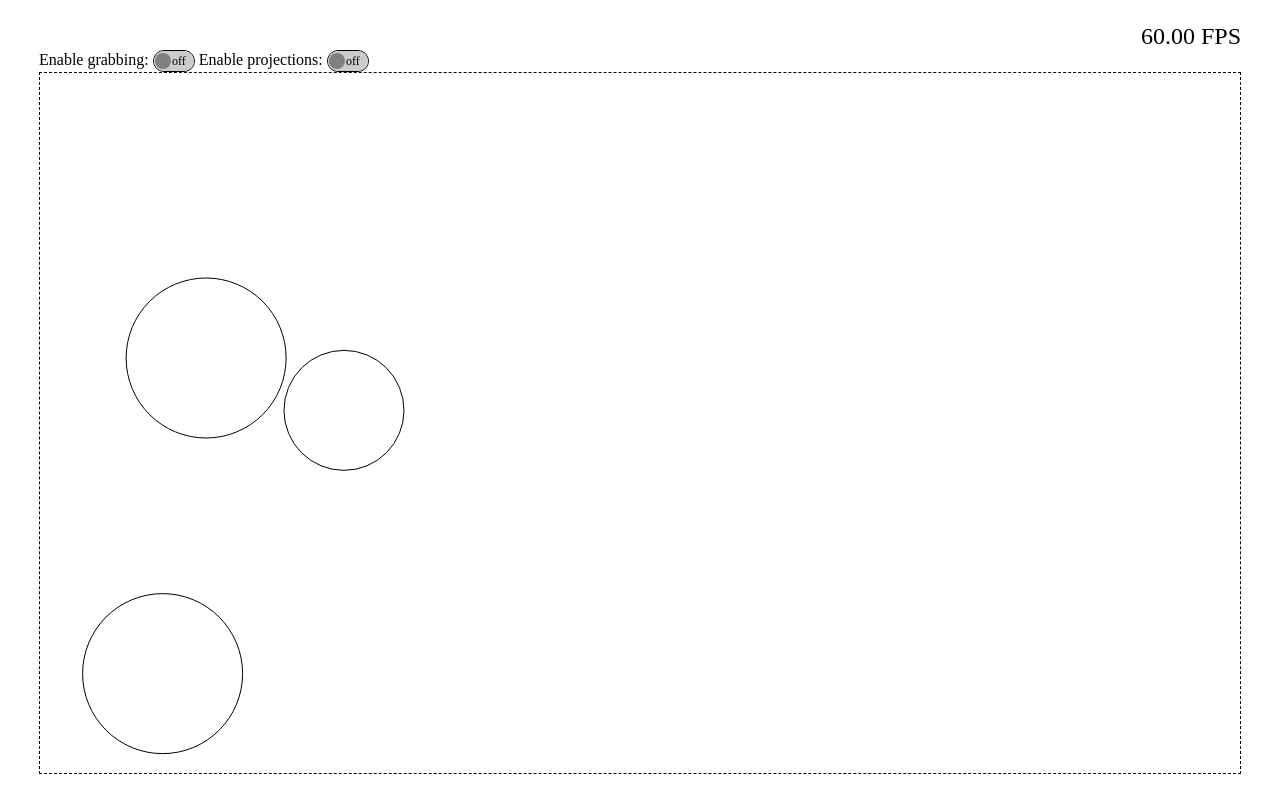
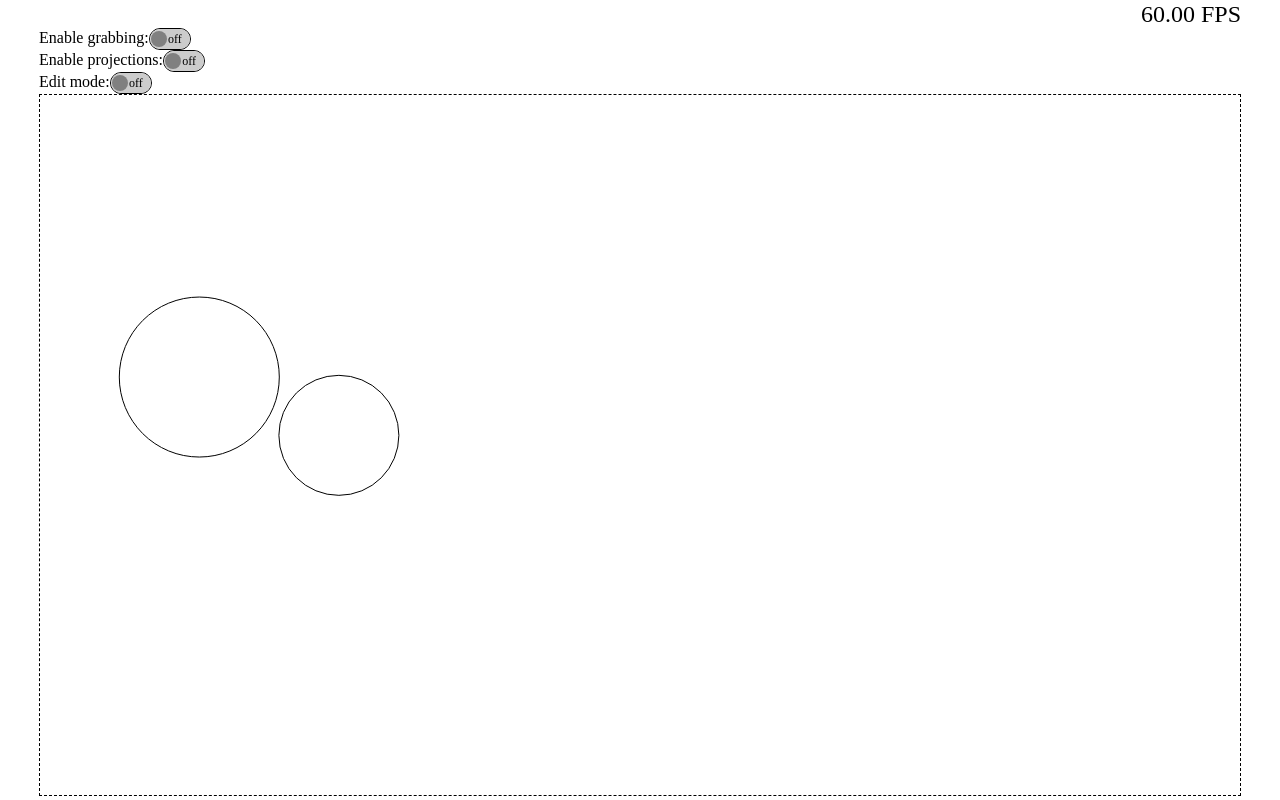
Before and after one commit to RaLLy08/balls-simulations, a plain HTML site: page index.html in a window 1280 px wide. Drawn offline with Linux system fonts and the light colour scheme.

Commit message:
edit mode

```diff
--- a/index.html
+++ b/index.html
@@ -7,15 +7,16 @@
     <title>Document</title>
     <link rel="stylesheet" href="style.css">
     <script type="text/javascript" src="./src/consts.js"></script>
-    <script type="text/javascript" src="./src/Ball.js"></script>
+    <script type="text/javascript" src="./src/Balls.js"></script>
     <script type="text/javascript" src="./src/view/Canvas.js"></script>
     <script type="text/javascript" src="./src/view/Field.js"></script>
     <script type="text/javascript" src="./src/view/FPSDisplay.js"></script>
     <script type="text/javascript" src="./src/view/OptionsPanel.js"></script>
+    <script type="text/javascript" src="./src/view/EditModePanel.js"></script>
     <script type="text/javascript" src="./src/view/UserEvents.js"></script>
     <script type="text/javascript" src="./src/view/utils.js"></script>
+    <script type="text/javascript" src="./src/FrameRates.js"></script>
     <script type="text/javascript" src="./src/Game.js"></script>
-    <!-- <script type="text/javascript" src="./src/DeviceControl.js"></script> -->
     <script type="text/javascript" defer src="./index.js"></script>
 </head>
 <body>
@@ -25,17 +26,11 @@
                 <span id="fps"></span>
                 FPS
             </div>
+
             <div class="wrapper__options-panel" id="options-panel">
-                <span> Enable grabbing: </span>
-                <label class="switch">
-                    <input type="checkbox" id="grabbing-checkbox">
-                    <span class="slider"></span>
-                </label>
-                <span> Enable projections: </span>
-                <label class="switch">
-                    <input type="checkbox" id="projections-checkbox">
-                    <span class="slider"></span>
-                </label>
+            </div>
+
+            <div class="wrapper__editMode-panel" id="editMode-panel">
             </div>
             <canvas width="0" height="0" id="canvas"></canvas>
         </div>
--- a/index.js
+++ b/index.js
@@ -1,6 +1,6 @@
 const startApp = () => {
     // new DeviceControl(view);
     new Game();
-}
+};
 
 startApp();
--- a/src/Ball.js
+++ /dev/null
@@ -1,22 +0,0 @@
-const Ball = (function() {
-    return class Ball {
-        /**
-         *
-         * @param {{width?: number, height?: string, r?: string, x?: string, y?: string,}=} options
-         */
-        constructor(options = {}) {
-            this.width = options.width || 10;
-            this.height = options.height || 10;
-            this.r = options.r || 1;
-            this.x = options.x || 1;
-            this.y = options.y || 1;
-            this.vx = options.vx || 0;
-            this.vy = options.vy || 0;
-            this.mass = options.mass || 0;
-            this.id = options.id;
-            this.restitution = options.restitution;
-            // this.patterns = options.patterns;
-        }
-
-    }
-})()
--- /dev/null
+++ b/src/Balls.js
@@ -0,0 +1,82 @@
+const Balls = (function() {
+    const getId = (() => {
+        function* inc() {
+            let i = 0;
+            for (;;) yield i++;
+        }
+
+        const gen = inc();
+
+        return () => gen.next().value;
+    })()
+
+    const getRandomValue = (min, max) => Math.trunc((Math.random() * (max - min + 1)) + min);
+    const getRandomColor = () => "#" + Math.floor(Math.random()*16777215).toString(16);
+    const getRandomSign = () => Math.sign(Math.random() - 0.5);
+
+    class Ball {
+        constructor(options = {}) {
+            this.width = options.width || 10;
+            this.height = options.height || 10;
+            this.r = options.r || 1;
+            this.x = options.x || 1;
+            this.y = options.y || 1;
+            this.vx = options.vx || 0;
+            this.vy = options.vy || 0;
+            this.mass = options.mass || 1;
+            this.color = options.color || 'transparent';
+            this.id = getId();
+            this.restitution = options.restitution;
+        }
+    }
+
+    return class Balls {
+        #balls = [];
+        grabbedId = null;
+
+        addBall = (options) => void this.#balls.push(new Ball(options));
+        /**
+         *
+         * @returns {[Ball]}
+         */
+        addRandomBall = (x, y) =>
+        void this.addBall({
+            x,
+            y,
+            r: getRandomValue(6, 80),
+            color: getRandomColor(),
+            vx: getRandomSign() * getRandomValue(0, 7),
+            vy: getRandomSign() * getRandomValue(0, 7),
+            mass: getRandomValue(1, 5)
+        })
+
+
+
+        getBalls = () => this.#balls;
+        getTotalMass = () => {
+            let totalMass = 0;
+
+            for (const ball of this.#balls) {
+                totalMass += ball.mass;
+            }
+            return totalMass;
+        }
+        getTotalSpeed = () => {
+            let totalSpeed = 0;
+
+            for (const ball of this.#balls) {
+                totalSpeed += Math.hypot(ball.vx, ball.vy);
+            }
+            return totalSpeed;
+        }
+
+        getTotalEnergy = () => {
+            let totalEnergy = 0;
+
+            for (const ball of this.#balls) {
+                totalEnergy += (ball.mass * ( (Math.hypot(ball.vx, ball.vy))**2 ) ) / 2;
+            }
+            return totalEnergy;
+        }
+    }
+})();
--- a/src/DeviceControl.js
+++ /dev/null
@@ -1,5 +0,0 @@
-class DeviceControl {
-    constructor(view) {
-        console.log(view);
-    }
-}
--- /dev/null
+++ b/src/FrameRates.js
@@ -0,0 +1,70 @@
+const FrameRates = (function () {
+    return class FrameRates {
+        #prevFrame;
+        #currentFrame;
+        #callFns = [];
+        /**
+         * frame delay, default browser requestAnimationFrame ~ 60 fps (depending on your OS settings)
+         */
+        #frameDelay = 'browser';
+        /**
+         * callFns - which will be called every frame
+         */
+        constructor(callFns) {
+            this.#callFns = callFns;
+            this.isStarted = false;
+        }
+
+        #callFrame = () => {
+            if (!this.isStarted) return;
+
+            this.#timeBetweenCalls();
+            for (const fn of this.#callFns) fn();
+
+            if (this.#frameDelay === 'browser') return window.requestAnimationFrame(this.#callFrame);
+
+            setTimeout(this.#callFrame, this.#frameDelay);
+        }
+
+        #timeBetweenCalls = () => {
+            const newFrame = performance.now();
+            this.#currentFrame = newFrame - this.#prevFrame;
+
+            this.#prevFrame = newFrame;
+        }
+
+
+        setFps = (fps) => {
+            this.#frameDelay = 1000 / fps;
+        }
+
+        /**
+         * default browser requestAnimationFrame ~ 60 fps
+         */
+        setFpsByDefault = () => {
+            this.#frameDelay = 'browser'
+        }
+
+        /**
+         * start frame calling
+         */
+        start = () => {
+            this.isStarted = true
+            this.#callFrame();
+        }
+        /**
+         * stop frame calling
+         */
+        stop = () => {
+            this.isStarted = false;
+        }
+        /**
+         * get fps
+         */
+        getFPS = () => {
+            if (!this.#currentFrame) return  Number.MAX_SAFE_INTEGER;
+
+            return 1000 / this.#currentFrame;
+        }
+    }
+})();
--- a/src/Game.js
+++ b/src/Game.js
@@ -1,97 +1,11 @@
 const Game = (function () {
-    class FrameRates {
-        #prevFrame;
-        #currentFrame;
-        #callFns = [];
-        /**
-         * frame delay, default browser requestAnimationFrame ~ 60 fps (depending on your OS settings)
-         */
-        #frameDelay = 'browser';
-        /**
-         * callFns - which will be called every frame
-         */
-        constructor(callFns) {
-            this.#callFns = callFns;
-            this.isStarted = false;
-        }
-
-        #callFrame = () => {
-            if (!this.isStarted) return;
-
-            this.#timeBetweenCalls();
-            for (const fn of this.#callFns) fn();
-
-            if (this.#frameDelay === 'browser') return window.requestAnimationFrame(this.#callFrame);
-
-            setTimeout(this.#callFrame, this.#frameDelay);
-        }
-
-        #timeBetweenCalls = () => {
-            const newFrame = performance.now();
-            this.#currentFrame = newFrame - this.#prevFrame;
-
-            this.#prevFrame = newFrame;
-        }
-
-
-        setFps = (fps) => {
-            this.#frameDelay = 1000 / fps;
-        }
-
-        /**
-         * default browser requestAnimationFrame ~ 60 fps
-         */
-        setFpsByDefault = () => {
-            this.#frameDelay = 'browser'
-        }
-
-        /**
-         * start frame calling
-         */
-        start = () => {
-            this.isStarted = true
-            this.#callFrame();
-        }
-        /**
-         * stop frame calling
-         */
-        stop = () => {
-            this.isStarted = false;
-        }
-        /**
-         * get fps
-         */
-        getFPS = () => {
-            if (!this.#currentFrame) return  Number.MAX_SAFE_INTEGER;
-
-            return 1000 / this.#currentFrame;
-        }
-    }
-
-    class Balls {
-        #balls = [];
-        grabbedId = null;
-        prevGrabbingXSign = null;
-        prevGrabbingYSign = null;
-        /**
-         * @param {Ball} ball
-         */
-        addBall = (ball) => {
-            this.#balls.push(ball);
-        }
-        /**
-         *
-         * @returns {[Ball]}
-         */
-        getBalls = () => this.#balls;
-    }
-
     class Game {
         constructor() {
             // view
             this.field = new Field();
             this.fpsDisplay = new FPSDisplay();
             this.optionsPanel = new OptionsPanel();
+            this.editModePanel = new EditModePanel(this.optionsPanel.editMode);
             this.userEvents = new UserEvents(this.field.getCanvasElement());
             //
             this.balls = new Balls();
@@ -100,14 +14,16 @@ const Game = (function () {
                 this.displayFrames,
                 this.field.clearRect,
                 this.userEvents.tick,
+                this.viewElements,
                 this.forEachBalls,
             ]);
+            this.userEvents.onMouseClick = this.onFieldClick;
 
             this.init();
         }
 
         init() {
-            const ball = new Ball({
+            const ball = {
                 height: 10,
                 width: 10,
                 r: 80,
@@ -115,11 +31,10 @@ const Game = (function () {
                 y: 290,
                 vx: 0,
                 vy: 0,
-                id: 0,
                 mass: 1,
-            });
+            };
 
-            const ball2 = new Ball({
+            const ball2 = {
                 height: 10,
                 width: 10,
                 r: 80,
@@ -127,10 +42,9 @@ const Game = (function () {
                 y: 420,
                 vx: 0,
                 vy: 0,
-                id: 1,
                 mass: 1,
-            });
-            const ball3 = new Ball({
+            };
+            const ball3 = {
                 height: 10,
                 width: 10,
                 r: 60,
@@ -138,15 +52,37 @@ const Game = (function () {
                 y: 340,
                 vx: -2,
                 vy: 0,
-                id: 2,
                 mass: 100,
-            });
+            };
 
             this.balls.addBall(ball);
-            this.balls.addBall(ball2);
+            // this.balls.addBall(ball2);
             this.balls.addBall(ball3);
 
             this.frameRates.start();
+        }
+
+        onFieldClick = ({x,  y}) => {
+            if (this.optionsPanel.editMode) {
+                const { mass, radious, vx, vy, isRandom } = this.editModePanel;
+
+                if (isRandom) return void this.balls.addRandomBall(x, y);
+
+                for (const ball of this.balls.getBalls()) if (this.detectIntersection({x, y, r: radious}, ball)) return;
+
+                this.balls.addBall({
+                    x, y, mass, r: radious, vx, vy
+                })
+
+                return
+            }
+            this.field.setCursor('auto');
+        }
+
+        viewElements = () => {
+            this.editModePanel.setVisibility(this.optionsPanel.editMode);
+
+            if (this.optionsPanel.editMode) this.field.setCursor('cell');
         }
 
         forEachBalls = () => {
@@ -183,9 +119,8 @@ const Game = (function () {
             if (isMousePressed) {
                 const { x, y, vx, vy } = this.userEvents.getPressedSyncCords();
 
-
                 this.userEvents.onMouseUnpress = () => {
-                    this.field.setCursorGrabbing(false);
+                    this.field.setCursor('auto');
 
                     this.balls.fixedBallId = null;
                     this.balls.grabbedId = null;
@@ -210,11 +145,11 @@ const Game = (function () {
                 }
 
                 if (intersected) {
-                    this.balls.grabbedId = ball.id
+                    this.balls.grabbedId = ball.id;
                 }
 
                 if (this.balls.grabbedId === ball.id) {
-                    this.field.setCursorGrabbing(true);
+                    this.field.setCursor('grabbing');
 
                     return true
                 };
@@ -284,8 +219,11 @@ const Game = (function () {
                     const vxNorm = (oX / distance) || 0;
                     const vyNorm = (oY / distance) || 0;
 
-                    const trueOx = (vxNorm) * (r1 + r2);
-                    const trueOy = (vyNorm) * (r1 + r2);
+                    let trueOx = (vxNorm) * (r1 + r2);
+                    let trueOy = (vyNorm) * (r1 + r2);
+
+                    // trueOx = trueOx - Math.abs(trueOx - oX) - vx1;
+                    // trueOy = trueOy - Math.abs(trueOy - oY) - vy1;
 
                     let oXSign = 0;
                     let oYSign = 0;
@@ -380,4 +318,4 @@ const Game = (function () {
     }
 
     return Game;
-})()
+})();
--- a/src/view/Canvas.js
+++ b/src/view/Canvas.js
@@ -30,7 +30,7 @@ const Canvas = (function(){
             const { color } = opts || { color: 'black' };
 
             this.#ctx.beginPath()
-            this.#ctx.arc(x, y, r*2, 0, Math.PI*2);
+            this.#ctx.arc(x, y, r, 0, Math.PI*2);
             // this.#ctx.lineWidth = width;
             this.#ctx.fillStyle = color;
             this.#ctx.fill();
@@ -101,8 +101,8 @@ const Canvas = (function(){
          *
          * @param {state: boolean}
          */
-        setCursorGrabbing = (state) => {
-            this.#canvas.style.cursor = state ? "grabbing" : 'auto';
+        setCursor = (cursor) => {
+            this.#canvas.style.cursor = cursor;
         }
     }
 })();
--- /dev/null
+++ b/src/view/EditModePanel.js
@@ -0,0 +1,88 @@
+const EditModePanel = function() {
+    return class EditModePanel {
+        #root = document.getElementById('editMode-panel');
+        radious = 10;
+        mass = 1;
+        vx = 0;
+        vy = 0;
+        isRandom = false;
+        constructor(isVisible) {
+            this.onInputChange(this.setInputElement('Radious:'), (value) => {
+                this.radious = value;
+            });
+
+            this.onInputChange(this.setInputElement('Mass:'), (value) => {
+                this.mass = value;
+            });
+
+            this.onInputChange(this.setInputElement('VX:'), (value) => {
+                this.vx = value;
+            });
+
+            this.onInputChange(this.setInputElement('VY:'), (value) => {
+                this.vy = value;
+            });
+
+            this.onCheckboxChange(this.setCheckboxElement('Random:'), (value) => {
+                this.isRandom = value;
+            });
+
+            this.setVisibility(isVisible);
+        }
+
+        /**
+         *
+         * @param {boolean} isVisible
+         */
+        setVisibility(isVisible) {
+            if (isVisible) this.#root.style.display = 'block';
+            else this.#root.style.display = 'none';
+        }
+
+        setInputElement = (title) => {
+            const span = document.createElement('span');
+            span.innerText = title;
+
+            const input = document.createElement('input');
+            const box = document.createElement('div');
+            input.type = 'number';
+
+            box.appendChild(span);
+            box.appendChild(input);
+
+            this.#root.appendChild(box)
+
+            return input;
+        }
+
+        setCheckboxElement = (title, checked = false) => {
+            const span = document.createElement('span');
+            span.innerText = title;
+
+            const label = document.createElement('label');
+
+            label.className = 'switch';
+            label.innerHTML = `
+                <input type="checkbox" ${checked ? 'checked' : ''} >
+                <span class="slider"></span>
+            `
+
+            const box = document.createElement('div');
+
+            box.appendChild(span);
+            box.appendChild(label);
+
+            this.#root.appendChild(box)
+
+            return box;
+        }
+
+        onInputChange = (el, listener) => {
+            el.onchange = (e) => void listener(+e.target.value);
+        }
+
+        onCheckboxChange = (el, listener) => {
+            el.onchange = (e) => void listener(+e.target.checked);
+        }
+    }
+}();
--- a/src/view/FPSDisplay.js
+++ b/src/view/FPSDisplay.js
@@ -32,4 +32,4 @@ const FPSDisplay = function() {
     }
 
     return FPSDisplay;
-}()
+}();
--- a/src/view/Field.js
+++ b/src/view/Field.js
@@ -6,26 +6,25 @@ const Field = (function() {
                 height: CANVAS_HEIGHT,
             });
 
-            // this.ballOptions = new Map();
         }
 
         drawBall = (ball) => {
-            const { x, y, r, vx, vy } = ball;
+            const { x, y, r, vx, vy, color } = ball;
+            if (color === 'transparent') {
+                this.drawCircle({
+                    x,
+                    y,
+                    r,
+                });
 
-            this.drawCircle({
+                return;
+            }
+
+            this.drawPoint({
                 x,
                 y,
                 r,
-            })
-
-            const toDeqree = (radians) => radians * (180 / Math.PI);
-            const toRad = (deqree) => deqree * (Math.PI / 180);
-
-
-            /*
-            ** oX, oY projections of the ball
-            */
-
+            }, { color });
         }
 
         /**
@@ -97,4 +96,4 @@ const Field = (function() {
         }
 
     }
-})()
+})();
--- a/src/view/OptionsPanel.js
+++ b/src/view/OptionsPanel.js
@@ -1,32 +1,59 @@
 const OptionsPanel = function() {
     class OptionsPanel {
-        #grabbingCheckbox = null;
-        #projectionsCheckbox = null;
+        #root = document.getElementById('options-panel');
 
         constructor() {
-            this.grabbing = +localStorage.getItem('grabbing') || false;
-            this.friction = +localStorage.getItem('friction') || 0;
-            this.gravitation = +localStorage.getItem('gravitation') || false;
-            this.projections = +localStorage.getItem('projections') || false;
+            this.grabbing = +localStorage.getItem('grabbing');
+            this.friction = +localStorage.getItem('friction');
+            this.gravitation = +localStorage.getItem('gravitation');
+            this.projections = +localStorage.getItem('projections');
+            this.editMode = +localStorage.getItem('editMode');
 
-            this.#grabbingCheckbox = document.getElementById('grabbing-checkbox');
-            this.#grabbingCheckbox.checked = this.grabbing;
+            this.onCheckboxChange(
+                this.setOptionCheckbox('Enable grabbing:', this.grabbing),
+                checked => {
+                    this.grabbing = checked;
+                    localStorage.setItem('grabbing', checked);
+                }
+            );
 
-            this.#grabbingCheckbox.onchange = (e) => {
-                this.grabbing = e.target.checked;
-                localStorage.setItem('grabbing', +e.target.checked);
-            };
+            this.onCheckboxChange(this.setOptionCheckbox('Enable projections:', this.projections), checked => {
+                this.projections = checked;
+                localStorage.setItem('projections', checked);
+            });
 
-            this.#projectionsCheckbox = document.getElementById('projections-checkbox');
-            this.#projectionsCheckbox.checked = this.projections;
-
-            this.#projectionsCheckbox.onchange = (e) => {
-                this.projections = e.target.checked;
-                localStorage.setItem('projections', +e.target.checked);
-            };
+            this.onCheckboxChange(this.setOptionCheckbox('Edit mode:', this.editMode), checked => {
+                this.editMode = checked;
+                localStorage.setItem('editMode', checked);
+            });
         }
 
+        setOptionCheckbox = (title, checked = false) => {
+            const span = document.createElement('span');
+            span.innerText = title;
+
+            const label = document.createElement('label');
+
+            label.className = 'switch';
+            label.innerHTML = `
+                <input type="checkbox" ${checked ? 'checked' : ''} >
+                <span class="slider"></span>
+            `
+
+            const box = document.createElement('div');
+
+            box.appendChild(span);
+            box.appendChild(label);
+
+            this.#root.appendChild(box)
+
+            return box;
+        }
+
+        onCheckboxChange = (el, listener) => {
+            el.onchange = (e) => void listener(+e.target.checked);
+        }
     }
 
     return OptionsPanel;
-}()
+}();
--- a/src/view/UserEvents.js
+++ b/src/view/UserEvents.js
@@ -2,17 +2,18 @@ const UserEvents = (function () {
 
     return class UserEvents {
         isMousePressed = false;
+        isClicked = false;
         /*
         ** warn: sets null after execute
         */
         onMouseUnpress = null;
-        #pressedMouse = {
+        onMouseClick = null;
+        #mousePosition = {
             x: undefined,
             y: undefined,
             vy: undefined,
             vx: undefined,
         };
-
         syncPressedMouse = {
             x: undefined,
             y: undefined,
@@ -23,13 +24,10 @@ const UserEvents = (function () {
         constructor(element) {
             element.onmousedown = (e) => {
                 this.isMousePressed = true;
-                this.#pressedMouse.x = e.offsetX;
-                this.#pressedMouse.y = e.offsetY;
-                this.syncPressedMouse.x = e.offsetX;
-                this.syncPressedMouse.y = e.offsetY;
             };
             element.onmouseup  = () => {
                 if (this.isMousePressed) {
+                    this.isClicked = true;
                     this.#unpress();
                 }
             };
@@ -39,32 +37,29 @@ const UserEvents = (function () {
                 }
             };
             element.onmousemove = (e) => {
-                if (this.isMousePressed) {
-                    // this.#pressedMouse.vx = e.offsetX - this.#pressedMouse.x;
-                    // this.#pressedMouse.vy = e.offsetY - this.#pressedMouse.y;
-                    this.#pressedMouse.x = e.offsetX;
-                    this.#pressedMouse.y = e.offsetY;
-                }
+                this.#mousePosition.x = e.offsetX;
+                this.#mousePosition.y = e.offsetY;
             }
         }
 
         tick = () => {
-            this.syncPressedMouse.vx = this.#pressedMouse.x - this.syncPressedMouse.x;
-            this.syncPressedMouse.vy = this.#pressedMouse.y -  this.syncPressedMouse.y;
+            this.syncPressedMouse.vx = this.#mousePosition.x - this.syncPressedMouse.x;
+            this.syncPressedMouse.vy = this.#mousePosition.y -  this.syncPressedMouse.y;
 
-            this.syncPressedMouse.x = this.#pressedMouse.x;
-            this.syncPressedMouse.y = this.#pressedMouse.y;
-        }
+            this.syncPressedMouse.x = this.#mousePosition.x;
+            this.syncPressedMouse.y = this.#mousePosition.y;
 
-        onPressedMove = () => {
-
+            if (this.isClicked && this.onMouseClick) {
+                this.onMouseClick({
+                    x: this.#mousePosition.x,
+                    y: this.#mousePosition.y,
+                });
+                this.isClicked = false;
+            }
         }
 
         #unpress = () => {
             this.isMousePressed = false;
-
-            this.#pressedMouse.x = undefined;
-            this.#pressedMouse.y = undefined;
 
             if (this.onMouseUnpress) {
                 this.onMouseUnpress();
@@ -77,4 +72,4 @@ const UserEvents = (function () {
             return null;
         };
     }
-})()
+})();
--- a/src/view/utils.js
+++ b/src/view/utils.js
@@ -11,4 +11,4 @@ function throttle(func, wait) {
         }, wait);
       }
     };
-}
+};
```
